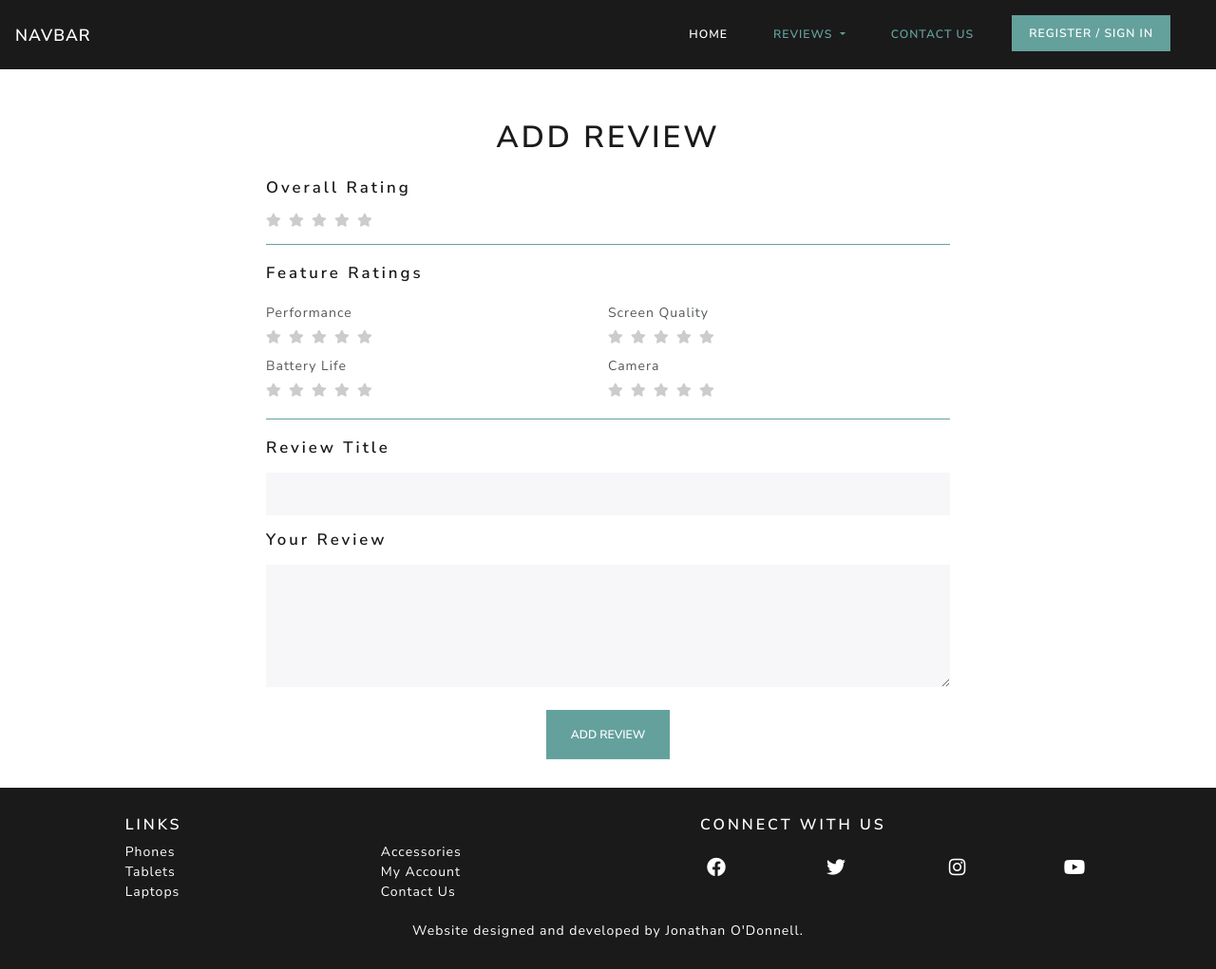
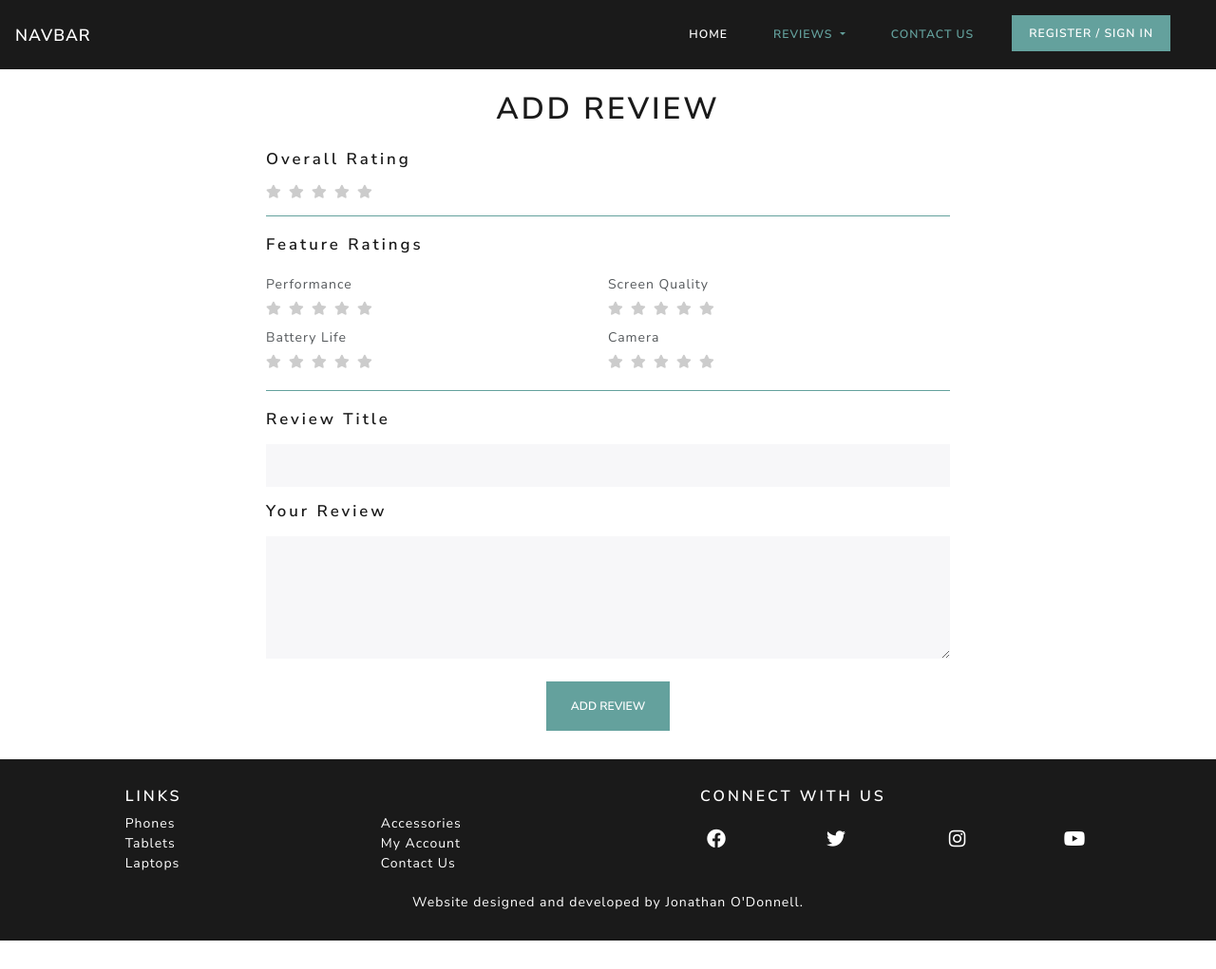
Before and after one commit to jonathan-odonnell/milestone-project-3, a Flask app: page /add_review in a window 1280 px wide. Shown: the whole page at 95% size. After the commit the page ends 991 px from the top, so only its background shows below. Run offline with Flask 2, Linux system fonts and the light colour scheme; some libraries are stand-ins or nearby versions.

Commit message:
amended main content container styling

```diff
--- a/static/css/style.css
+++ b/static/css/style.css
@@ -88,7 +88,7 @@
 /* Jumbotron End */
 
 .content-container {
-  padding: 30px;
+  padding: 0 30px 30px;
 }
 
 form {
```
